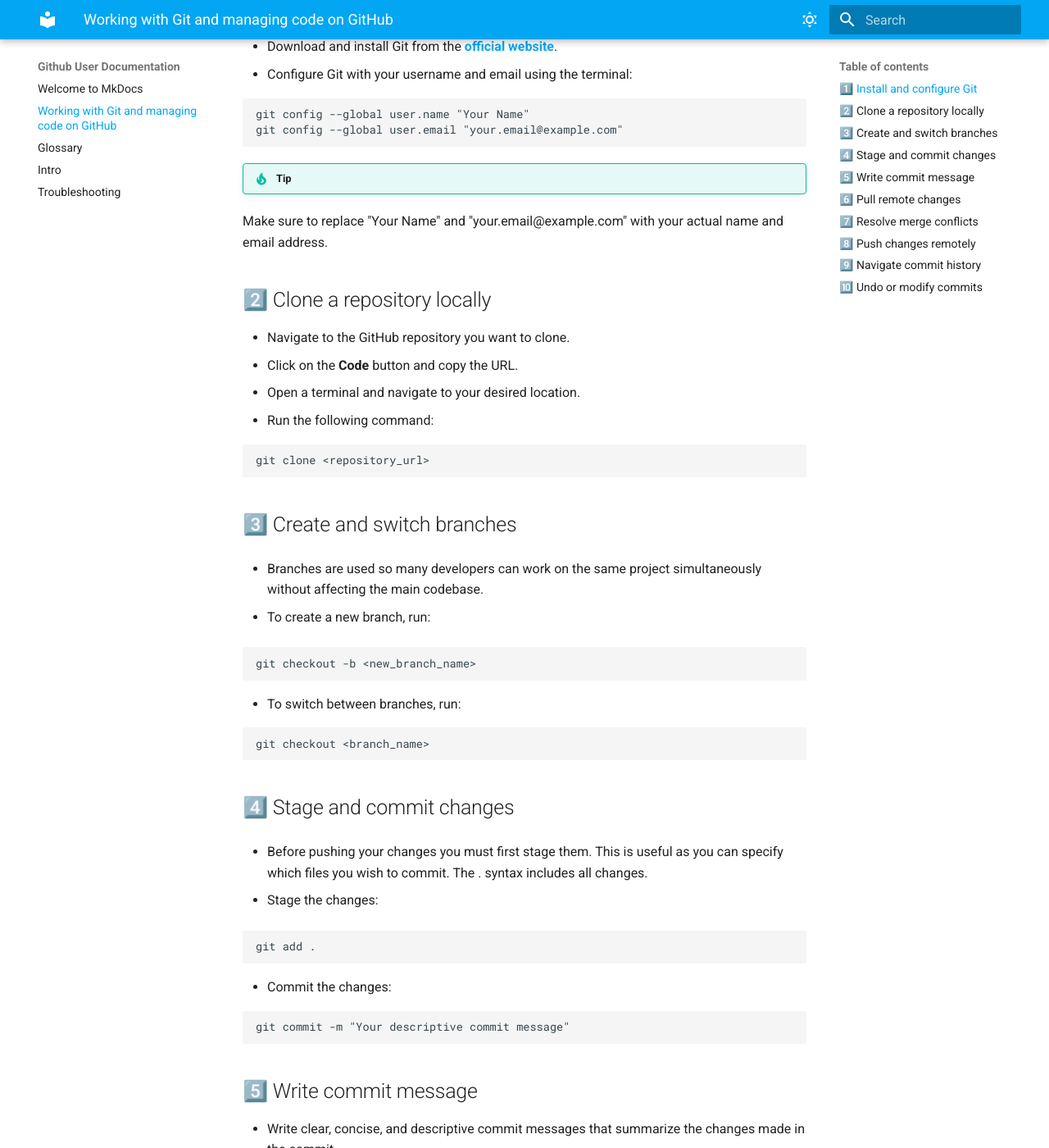
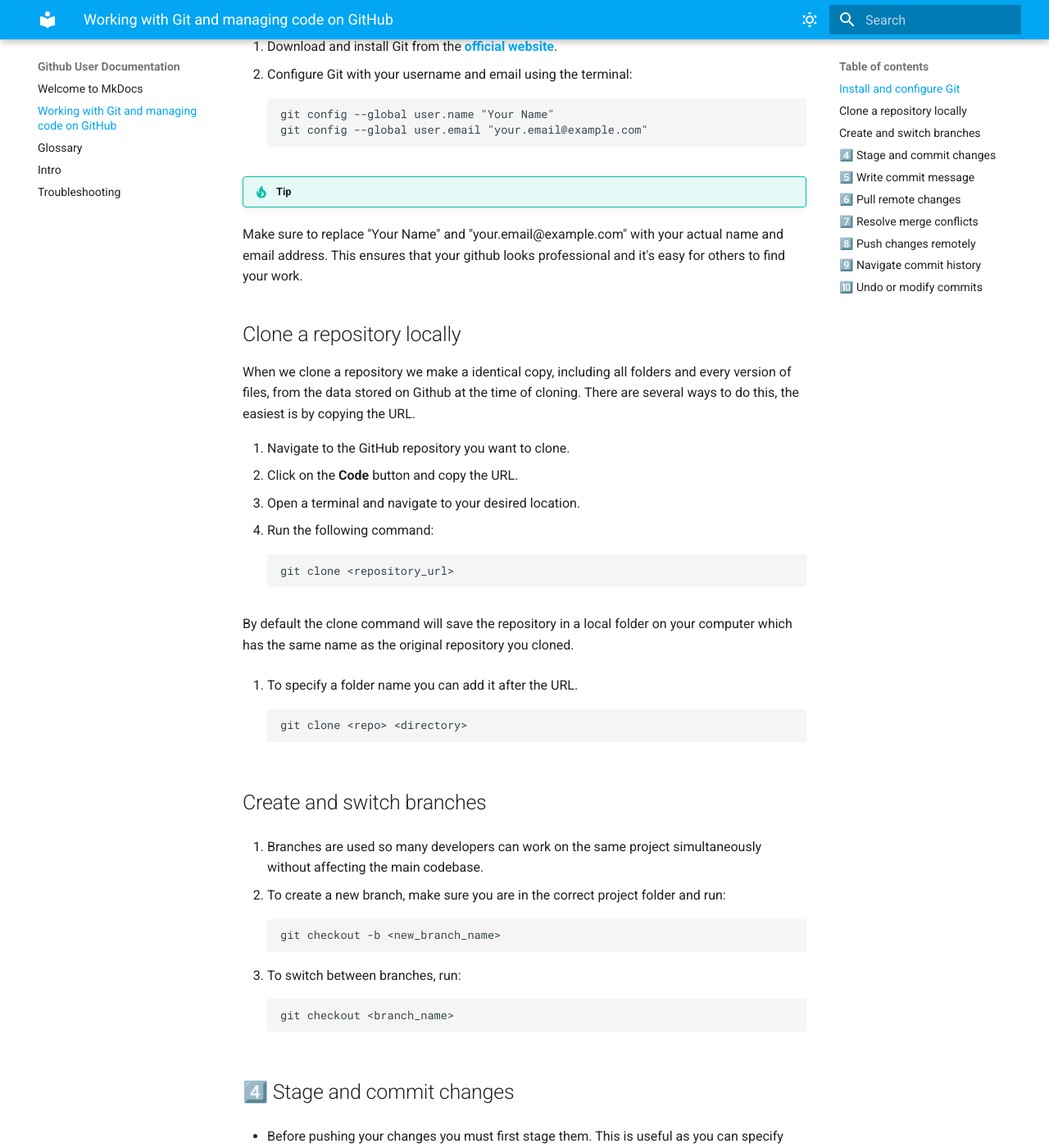
Before and after one commit to AnkitAhlwat/GitHub-User-Documentation, an MkDocs documentation site: the page built from docs/Working with Git and managing code on GitHub.md, in a window 1280 px wide and 1400 px high, scrolled down 303 px. Shown: the whole window at 82% size. Built offline with MkDocs 1.6.1 and Material for MkDocs 9.7.7, drawn with Linux system fonts in a browser that asks for light colours.

Commit message:
Update steps 1-4

````diff
--- a/docs/Working with Git and managing code on GitHub.md
+++ b/docs/Working with Git and managing code on GitHub.md
@@ -2,45 +2,55 @@
 
 Git is a opened source version control system used alongside GitHub. This section will help you work with Git and manage your code on GitHub. You will learn the most commonly used Git commands and when to use them.
 
-## 1️⃣ Install and configure Git
+## Install and configure Git
 
-- Download and install Git from the [**official website**](https://git-scm.com/downloads).
+1. Download and install Git from the [**official website**](https://git-scm.com/downloads).
 - Configure Git with your username and email using the terminal:
 
-```git
-git config --global user.name "Your Name"
-git config --global user.email "your.email@example.com"
-```
+    ```git
+    git config --global user.name "Your Name"
+    git config --global user.email "your.email@example.com"
+    ```
 
 !!! tip "Tip"
-Make sure to replace "Your Name" and "your.email@example.com" with your actual name and email address.
+Make sure to replace "Your Name" and "your.email@example.com" with your actual name and email address. This ensures that your github looks professional and it's easy for others to find your work.
 
-## 2️⃣ Clone a repository locally
+## Clone a repository locally
 
-- Navigate to the GitHub repository you want to clone.
+When we clone a repository we make a identical copy, including all folders and every version of files, from the data stored on Github at the time of cloning. There are several ways to do this, the easiest is by copying the URL.
+
+1. Navigate to the GitHub repository you want to clone.
 - Click on the **Code** button and copy the URL.
 - Open a terminal and navigate to your desired location.
 - Run the following command:
 
-```git
-git clone <repository_url>
-```
+    ```git
+    git clone <repository_url>
+    ```
 
-## 3️⃣ Create and switch branches
+By default the clone command will save the repository in a local folder on your computer which has the same name as the original repository you cloned.
 
-- Branches are used so many developers can work on the same project simultaneously without affecting the main codebase.
+5. To specify a folder name you can add it after the URL.
 
-- To create a new branch, run:
+    ```git
+    git clone <repo> <directory>
+    ```
 
-```git
-git checkout -b <new_branch_name>
-```
+##  Create and switch branches
 
-- To switch between branches, run:
+1. Branches are used so many developers can work on the same project simultaneously without affecting the main codebase.
 
-```git
-git checkout <branch_name>
-```
+2. To create a new branch, make sure you are in the correct project folder and run:
+
+    ```git
+    git checkout -b <new_branch_name>
+    ```
+
+3. To switch between branches, run:
+
+    ```git
+    git checkout <branch_name>
+    ```
 
 ## 4️⃣ Stage and commit changes
 
````
